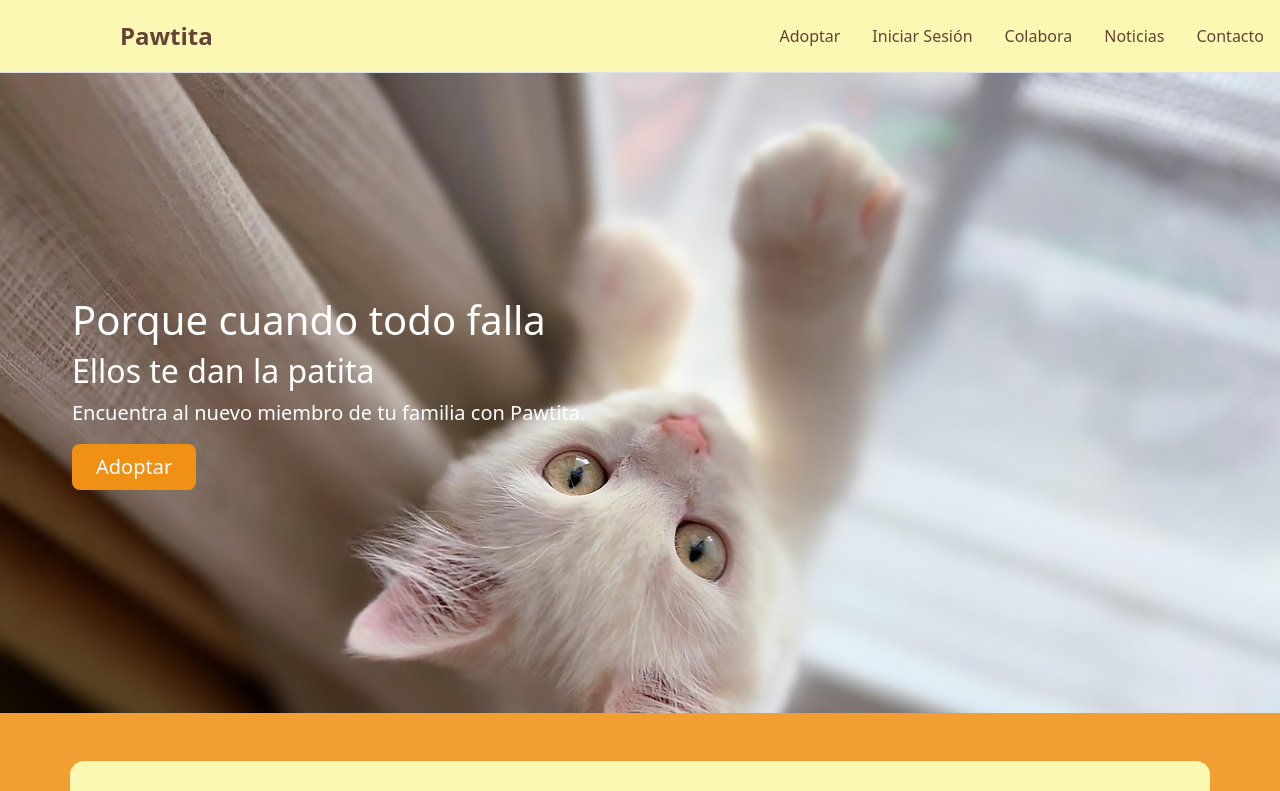
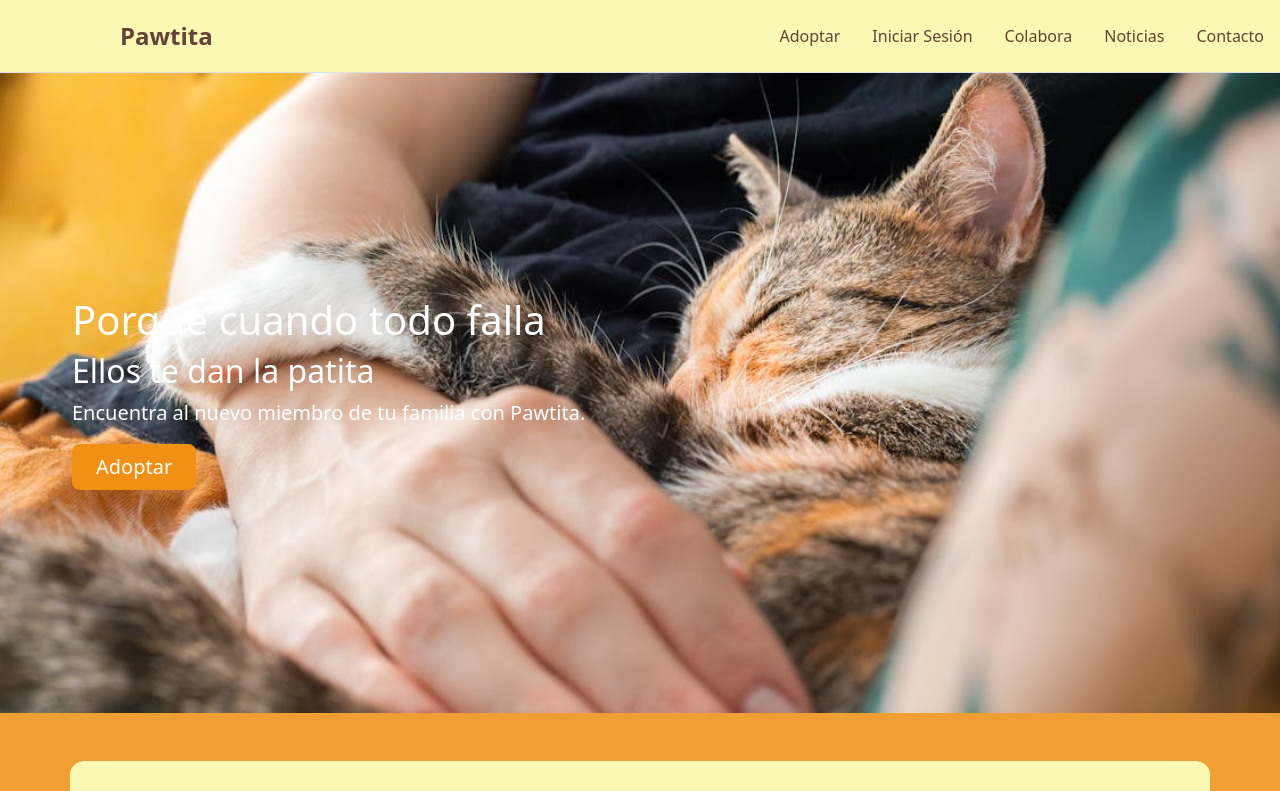
Before and after one commit to SarayP08/adoptame-api, a Vue app in the folder frontend/: page / in a window 1280 px wide. Shown: the top 791 px of the page. Built offline with nearby package versions, Linux system fonts and the light colour scheme.

Commit message:
cambios realizados en el header-hero/principal

```diff
--- a/frontend/src/views/Index.vue
+++ b/frontend/src/views/Index.vue
@@ -1,8 +1,33 @@
 <script setup>
+import { ref, onMounted } from 'vue';
+
+const imagenes = [
+  new URL('../assets/img/img_index/kitten.png', import.meta.url).href,
+  new URL('../assets/img/img_index/gato_dormido.png', import.meta.url).href,
+  new URL('../assets/img/img_index/gato_callejero.png', import.meta.url).href
+];
+
+  const imagenActual = ref(0);
+  onMounted(() => {
+    setInterval(() => {
+      imagenActual.value = (imagenActual.value + 1) % imagenes.length;
+    }, 3000);
+    });
+
+    console.log(imagenes[0]);
 </script>
+
     <template>
     <div class="index-page">
-     <div class="container-fluid hero" >
+
+
+    <div class="container-fluid hero">
+
+
+     <div
+      class="hero-bg active"
+     :style="{ backgroundImage: `url(${imagenes[imagenActual]})` }"></div>
+
       <div class="containerTexto">
             <h1>
             Porque cuando todo falla
@@ -81,18 +106,42 @@
   margin-left: 60px;
 }
 
-
 .index-page {
   background-color: #f19f32;
   min-height: 100vh;
 }
 .hero {
-  background-image: url('../assets/img/img_index/kitten.png');
-  background-size: cover;
   min-height: 80vh;
   display: flex;
   flex-direction: column;
   justify-content: center;
+  position: relative;
+  z-index: 0;
+}
+
+.hero-bg {
+  position: absolute;
+  inset: 0;
+  background-size: cover;
+  background-position: center;
+  transition: opacity 1s ease-in-out;
+  z-index: 0;
+}
+
+/* capa visible */
+.hero-bg.active {
+  opacity: 1;
+}
+
+/* capa oculta */
+.hero-bg.inactive {
+  opacity: 0;
+}
+
+/* contenido encima */
+.containerTexto {
+  position: relative;
+  z-index: 2;
 }
 
 .hero h1 {
```
